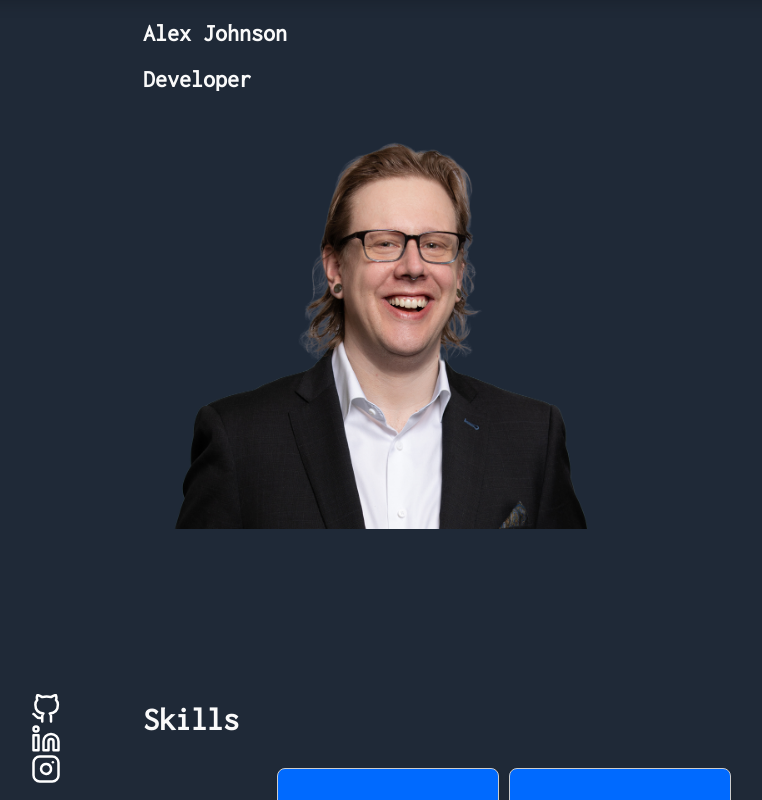
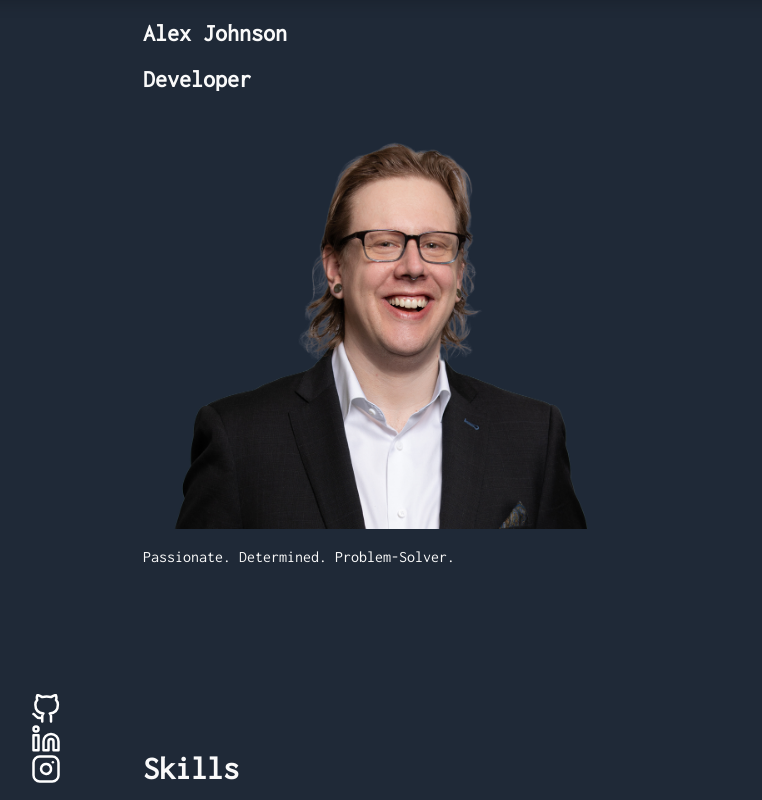
Before and after one commit to alexiusvdt/profile, a React (Create React App) app: page / in a window 1280 px wide. Shown: the top 800 px of the page, without its empty margins (49-811 px from the left). Built offline with nearby package versions, Linux system fonts and the light colour scheme.

Commit message:
remove old packages

```diff
--- a/src/components/AboutMe.js
+++ b/src/components/AboutMe.js
@@ -1,3 +1,4 @@
+/* eslint-disable */
 import React from 'react';
 import Headshot from '../img/headshot.png';
 
@@ -8,7 +9,7 @@ function AboutMe({ dark, id }) {
         <div className="min-h-screen relative flex md:flex-row flex-col-reverse md:items-end justify-center items-center">
           <div
             data-aos="fade-up-left"
-            data-aos-delay="1200"
+            data-aos-delay="500"
             className="absolute h-full md:w-4/12 w-8/12 top-0 right-100 bottom-0 -z-10"
           >
             <h1 className="absolute top-50 left-50">Alex Johnson</h1>
@@ -16,7 +17,7 @@ function AboutMe({ dark, id }) {
           <div
             className="pb-16 px-6 pt-5"
             data-aos="fade-down-right"
-            data-aos-delay="1200"
+            data-aos-delay="500"
           >
             <h2>Developer</h2>
             <br />
@@ -29,8 +30,16 @@ function AboutMe({ dark, id }) {
                 className="h-full object-cover"
               />
             </div>
+            <div
+              className='px-6 pt-5 m-auto'
+              data-aos="zoom-in-right"
+              data-aos-delay="550"
+            >
+              <p>Passionate. Determined. Problem-Solver.</p>
+            </div>
           </div>
         </div>
+
       </section>
     </div>
   );
--- a/src/components/Skills.js
+++ b/src/components/Skills.js
@@ -6,7 +6,12 @@ const renderTile = (skillsList) => {
   const i = skillsList.index;
 
   return (
-    <div data-aos="flip-left" className='skill-card' id={i}>
+    <div
+      data-aos="flip-left"
+      className='skill-card'
+      id={i}
+      data-aos-duration='700'
+    >
       <h2>{skillsList.name}</h2>
       <p>{skillsList.subtext}</p>
       <img src={skillsList.logo}/>
```
Also changed, not shown: package.json (+0 -11 lines), 1 other file (tests, documents, lock files or other folders).
